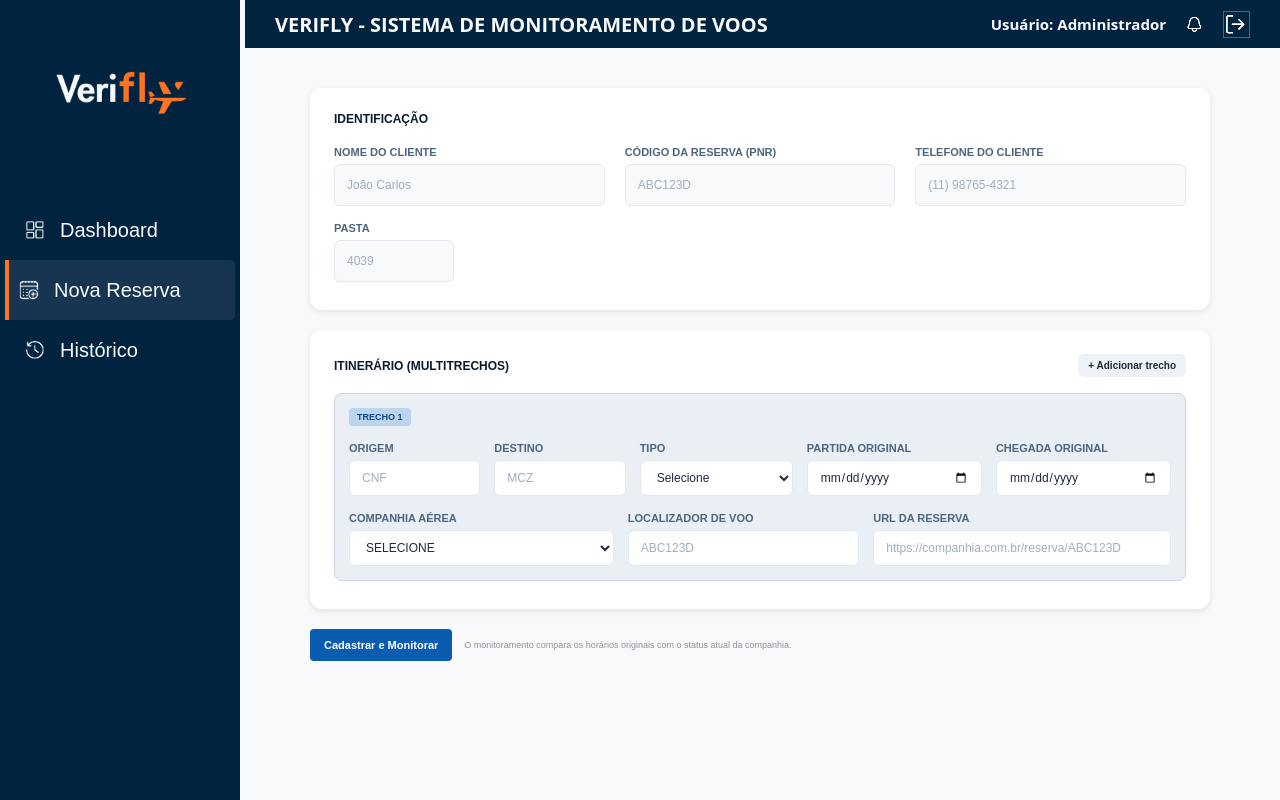
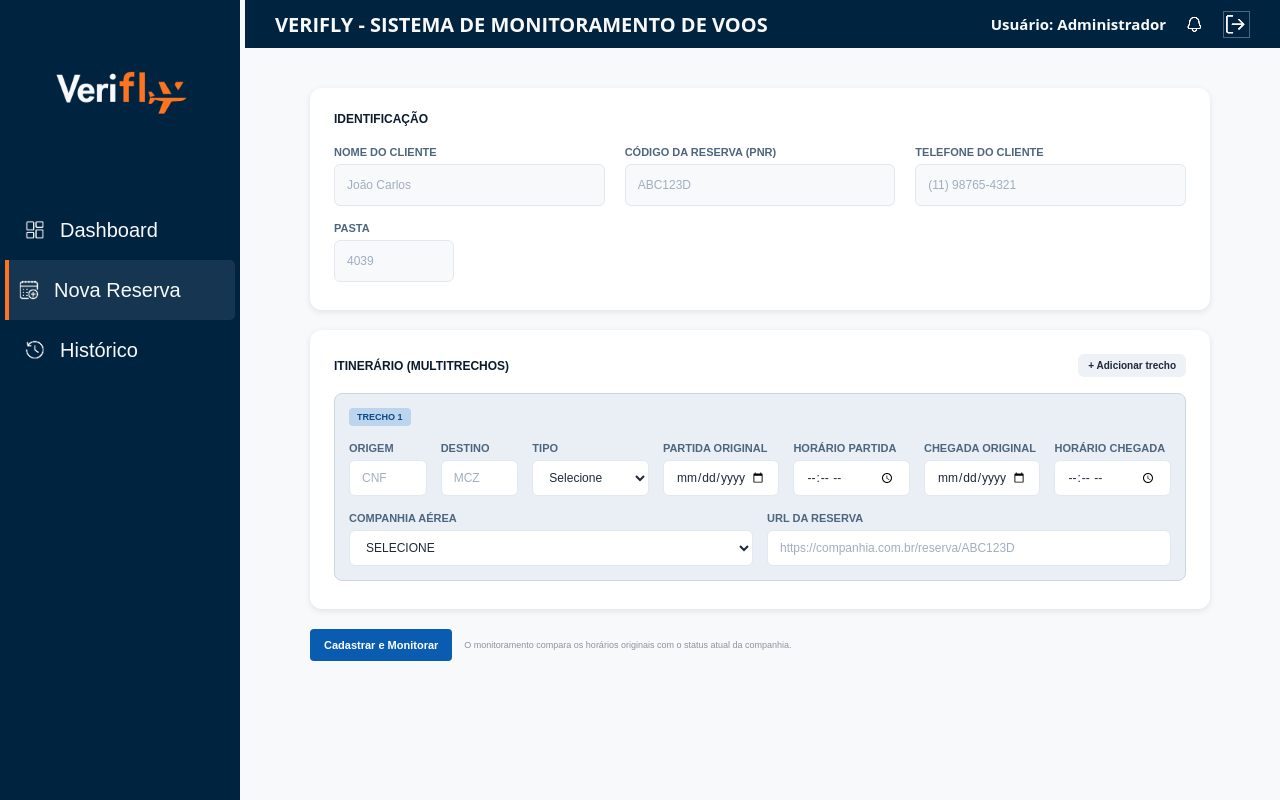
Before and after one commit to CauaHenrique098/VeriFLY, a Flask app: page /new_reserve.html in a window 1280 px wide. Run offline with Flask 3, Linux system fonts and the light colour scheme; parts of the project's set-up code (start-up, migrations or seed data) failed here and were passed over.

Commit message:
Adicionado horario de partida original e chegada original no html,css e js

```diff
--- a/static/css/pages/new_reserve.css
+++ b/static/css/pages/new_reserve.css
@@ -163,11 +163,11 @@
             }
 
             .segment-row-flight {
-                grid-template-columns: 1.2fr 1.2fr 1.4fr 1.6fr 1.6fr;
+                grid-template-columns: 0.6fr 0.6fr 0.9fr 0.9fr 0.9fr 0.9fr 0.9fr;
             }
 
             .segment-row-airline {
-                grid-template-columns: 1.6fr 1.4fr 1.8fr;
+                grid-template-columns: 1.6fr 1.6fr;
             }
         }
     }
--- a/static/scripts/new_reserve.js
+++ b/static/scripts/new_reserve.js
@@ -38,7 +38,9 @@ function addSegment() {
     clone.querySelectorAll('input').forEach(input => input.value = '');
     clone.querySelectorAll('select').forEach(select => select.selectedIndex = 0);
 
+    if (!clone.querySelector('.btn-remove-segment')) {
         clone.querySelector('.segment-top').appendChild(createRemoveButton());
+    }
 
     segmentsList.appendChild(clone);
     updateSegments();
@@ -63,19 +65,47 @@ segmentsList.addEventListener('click', (event) => {
 });
 
 
-/* ---------- Coleta dos dados do formulário ---------- */
+/* ---------- Coleta e Validação dos dados do formulário ---------- */
 
 function getSegmentsData() {
-    return Array.from(segmentsList.querySelectorAll('.segment')).map((segment, index) => ({
+    return Array.from(segmentsList.querySelectorAll('.segment')).map((segment, index) => {
+        const departureDate = segment.querySelector('[name="departure_date"]').value.trim();
+        const departureHour = segment.querySelector('[name="departure_hour"]').value.trim();
+        const arrivalDate = segment.querySelector('[name="arrival_date"]').value.trim();
+        const arrivalHour = segment.querySelector('[name="arrival_hour"]').value.trim();
+
+        return {
             order: index + 1,
             origin: segment.querySelector('[name="origin"]').value.trim().toUpperCase(),
             destination: segment.querySelector('[name="destination"]').value.trim().toUpperCase(),
             type: segment.querySelector('[name="type"]').value,
-        departureOriginal: segment.querySelector('[name="departure_date"]').value,
-        arrivalOriginal: segment.querySelector('[name="arrival_date"]').value,
+            departureOriginal: departureDate,
+            departureHourOriginal: departureHour,
+            arrivalOriginal: arrivalDate,
+            arrivalHourOriginal: arrivalHour,
             company: segment.querySelector('[name="airline"]').value,
-        urlReserve: segment.querySelector('[name="reserve_url"]').value.trim()
-    }));
+            urlReserve: segment.querySelector('[name="reserve_url"]').value.trim(),
+            status: 'confirmed'
+        };
+    });
+}
+
+function validateSegmentsSchedule(stretches) {
+    for (const stretch of stretches) {
+        if (!stretch.departureHourOriginal || !stretch.arrivalHourOriginal) {
+            alert(`Preencha os horários de partida e chegada do Trecho ${stretch.order}.`);
+            return false;
+        }
+
+        const depDateTime = new Date(`${stretch.departureOriginal}T${stretch.departureHourOriginal}`);
+        const arrDateTime = new Date(`${stretch.arrivalOriginal}T${stretch.arrivalHourOriginal}`);
+
+        if (arrDateTime < depDateTime) {
+            alert(`No Trecho ${stretch.order}, a data/horário de chegada não pode ser anterior à data/horário de partida.`);
+            return false;
+        }
+    }
+    return true;
 }
 
 function getReserveData() {
@@ -95,6 +125,10 @@ form.addEventListener('submit', async (event) => {
     event.preventDefault();
 
     const reserveData = getReserveData();
+
+    if (!validateSegmentsSchedule(reserveData.stretches)) {
+        return;
+    }
 
     btnRegister.disabled = true;
     btnRegister.textContent = 'Cadastrando...';
--- a/templates/new_reserve.html
+++ b/templates/new_reserve.html
@@ -110,8 +110,18 @@
                                 </div>
 
                                 <div class="form-group">
+                                    <label>HORÁRIO PARTIDA</label>
+                                    <input type="time" name="departure_hour" required>
+                                </div>
+
+                                <div class="form-group">
                                     <label>CHEGADA ORIGINAL</label>
                                     <input type="date" name="arrival_date" required>
+                                </div>
+
+                                <div class="form-group">
+                                    <label>HORÁRIO CHEGADA</label>
+                                    <input type="time" name="arrival_hour" required>
                                 </div>
                             </div>
 
@@ -124,11 +134,6 @@
                                         <option value="latam">LATAM</option>
                                         <option value="gol">GOL</option>
                                     </select>
-                                </div>
-
-                                <div class="form-group">
-                                    <label>LOCALIZADOR DE VOO</label>
-                                    <input type="text" name="flight_locator" placeholder="ABC123D" required>
                                 </div>
 
                                 <div class="form-group">
```
Lines whose indentation alone changed are shown as unchanged.
